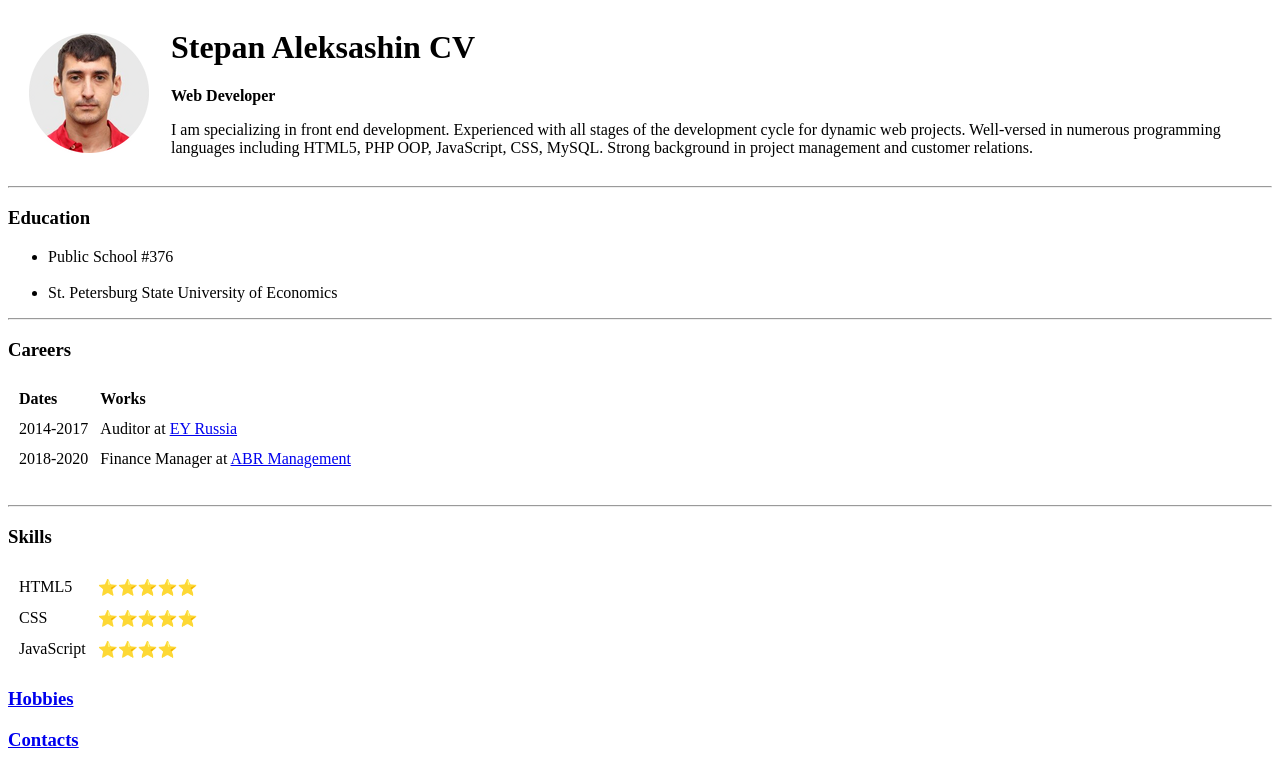
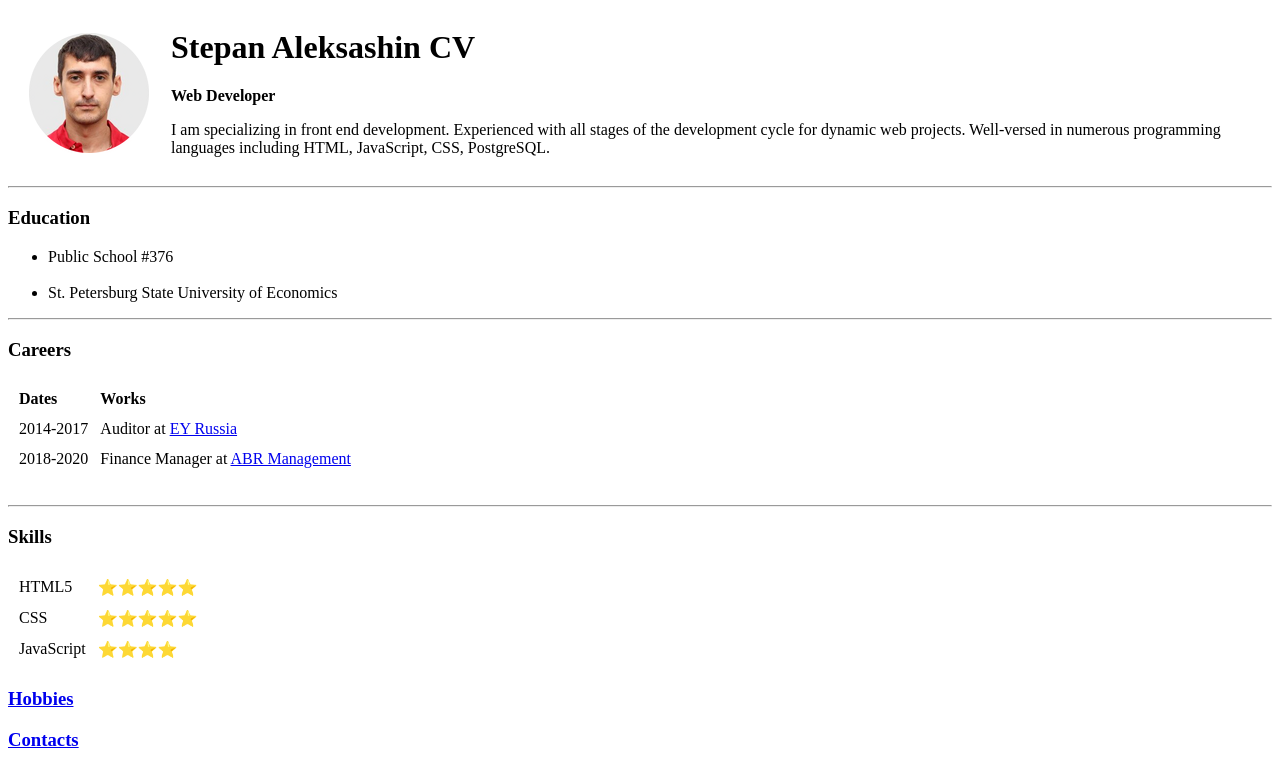
Before and after one commit to stepacalypse/cv, a plain HTML site: page index.html in a window 1280 px wide. Drawn offline with Linux system fonts and the light colour scheme.

Commit message:
Update index.html

```diff
--- a/index.html
+++ b/index.html
@@ -12,8 +12,7 @@
       <td>
         <h1>Stepan Aleksashin CV</h1>
         <p><strong>Web Developer</strong></p>
-        <p>I am specializing in front end development. Experienced with all stages of the development cycle for dynamic web projects. Well-versed in numerous programming languages including HTML5, PHP OOP, JavaScript, CSS, MySQL. Strong background in
-          project management and customer relations.
+        <p>I am specializing in front end development. Experienced with all stages of the development cycle for dynamic web projects. Well-versed in numerous programming languages including HTML, JavaScript, CSS, PostgreSQL.
         </p>
       </td>
     </tr>
```
